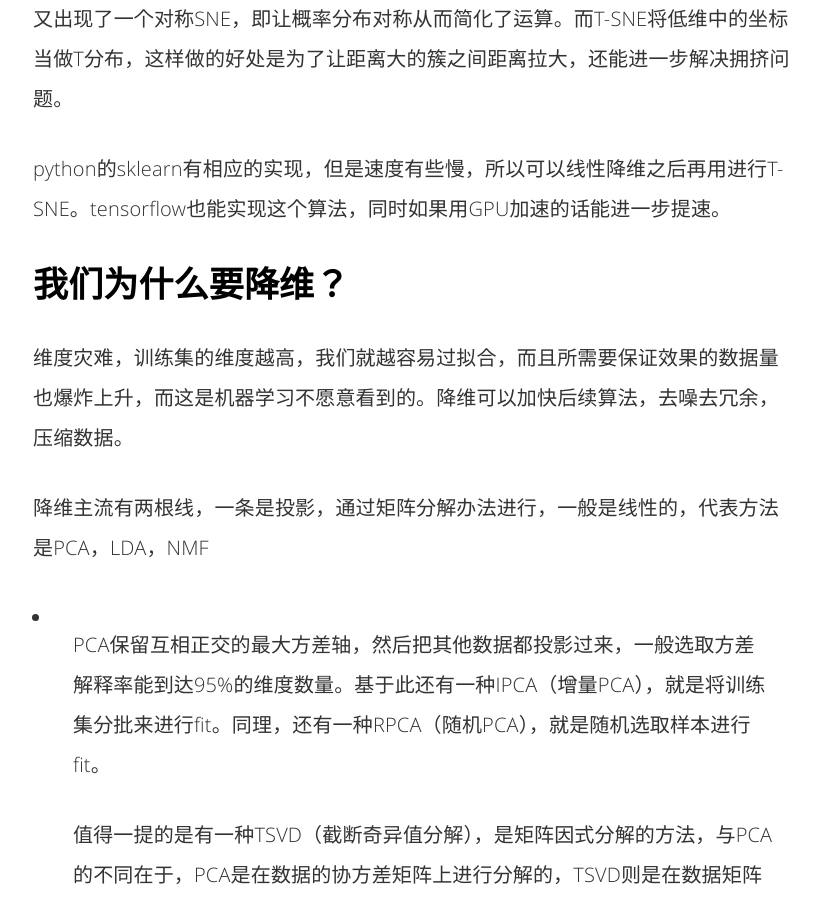
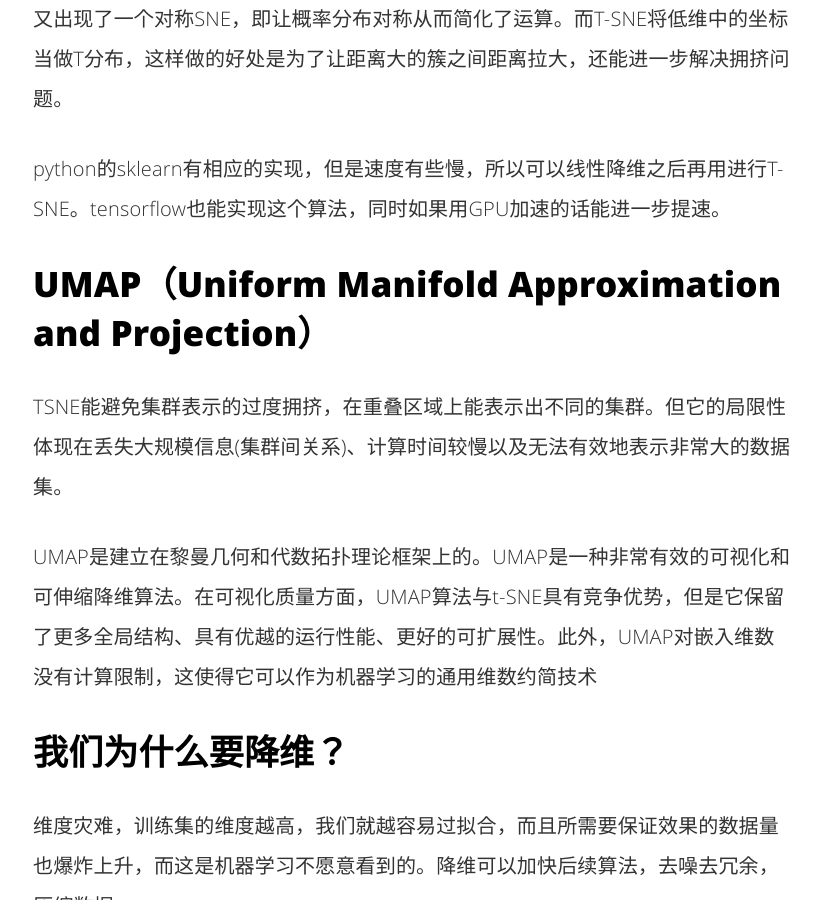
Before and after one commit to clay001/locke.github.io, a Jekyll site: the page built from _posts/2019-10-29-My_Tech_Diary.md, in a window 1280 px wide and 900 px high, scrolled down 8823 px. Shown: the whole window, without its empty margins (227-1047 px from the left). Built offline with Jekyll 4.4.1, drawn with Linux system fonts in a browser that asks for light colours; formulas are drawn with MathJax 3; comment, search, counter and statistics services are not loaded; some of the changed text lies outside the part shown.

Commit message:
basic concept

````diff
--- a/_posts/2019-10-29-My_Tech_Diary.md
+++ b/_posts/2019-10-29-My_Tech_Diary.md
@@ -126,6 +126,12 @@ SNE改变了MDS和ISOMAP中基于距离不变的思想，将高维映射到低
 
 python的sklearn有相应的实现，但是速度有些慢，所以可以线性降维之后再用进行T-SNE。tensorflow也能实现这个算法，同时如果用GPU加速的话能进一步提速。
 
+## UMAP（Uniform Manifold Approximation and Projection）
+
+TSNE能避免集群表示的过度拥挤，在重叠区域上能表示出不同的集群。但它的局限性体现在丢失大规模信息(集群间关系)、计算时间较慢以及无法有效地表示非常大的数据集。
+
+UMAP是建立在黎曼几何和代数拓扑理论框架上的。UMAP是一种非常有效的可视化和可伸缩降维算法。在可视化质量方面，UMAP算法与t-SNE具有竞争优势，但是它保留了更多全局结构、具有优越的运行性能、更好的可扩展性。此外，UMAP对嵌入维数没有计算限制，这使得它可以作为机器学习的通用维数约简技术
+
 ## 我们为什么要降维？
 
 维度灾难，训练集的维度越高，我们就越容易过拟合，而且所需要保证效果的数据量也爆炸上升，而这是机器学习不愿意看到的。降维可以加快后续算法，去噪去冗余，压缩数据。
@@ -155,7 +161,7 @@ python的sklearn有相应的实现，但是速度有些慢，所以可以线性
 
 ## Graph Laplacian
 
-就是在图论中频繁用到laplacian矩阵的一类问题
+就是在图论中频繁用到[laplacian矩阵](https://zhuanlan.zhihu.com/p/57544108)的一类问题
 
 连通分量：社交网络是一个无向图，假设用户是点，关系是边，Graph Laplacian可以用来找到里面的连通分量。先构建一个邻接矩阵W，再构建一个度矩阵D，即对角线上放该节点的度（邻居个数）。定义L = D - W。L值为 0 的 eigenvalue 的个数就是 connected component 的个数。
 
@@ -191,3 +197,13 @@ python的sklearn有相应的实现，但是速度有些慢，所以可以线性
 
 ICA又称盲源分离(Blind source separation, BSS)，长得和PCA很像，但它是用来帮助从多个维度分离有用数据的过程。PCA是ICA的数据预处理的一部分。
 PCA认为主元之间彼此正交，样本呈高斯分布；ICA则不要求样本呈高斯分布。
+
+## Tensorflow的源码编译问题
+
+安装完tensorflow之后出现
+
+```python
+Your CPU supports instructions that this TensorFlow binary was not compiled to use: AVX2 FMA
+```
+
+苹果的CPU比一般的CPU更加强大，他支持AVX（高级矢量拓展）。所以为了充分发挥苹果CPU的作用，可以从源编译Tensorflow。
````
